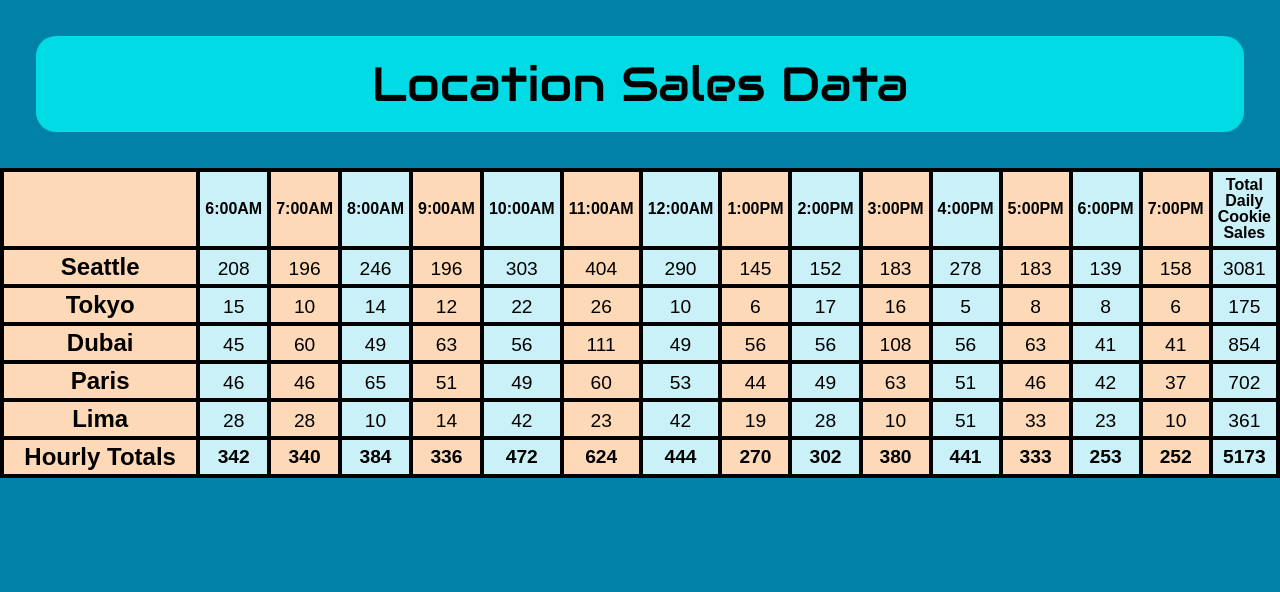
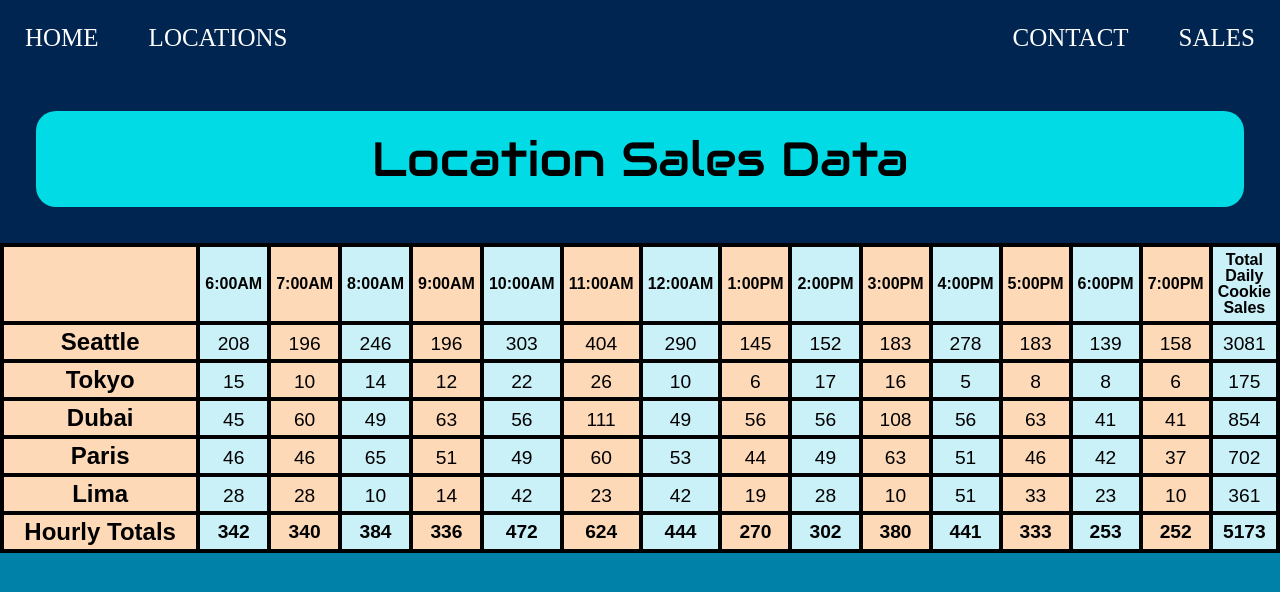
Before and after one commit to wildwoodwaltz/cookie-stand, a plain HTML site: page sales.html in a window 1280 px wide. Drawn offline with Linux system fonts and the light colour scheme; a web font is replaced by a local one.

Commit message:
added navbar

```diff
--- a/sales.html
+++ b/sales.html
@@ -12,6 +12,17 @@
 
   <title>Salmon Cookie Sales</title>
 </head>
+<header>
+  <nav>
+    <ul class="left">
+      <li><a href="./index.html">HOME</a></li>
+      <li><a href="#locations">LOCATIONS</a></li>
+    </ul>
+    <ul class="right">
+      <li><a href="#">CONTACT</a></li>
+      <li><a href="#">SALES</a></li>
+    </ul>
+  </nav>
 <body>
   <h1>Location Sales Data</h1>
   <table id="sales"></table>
```
